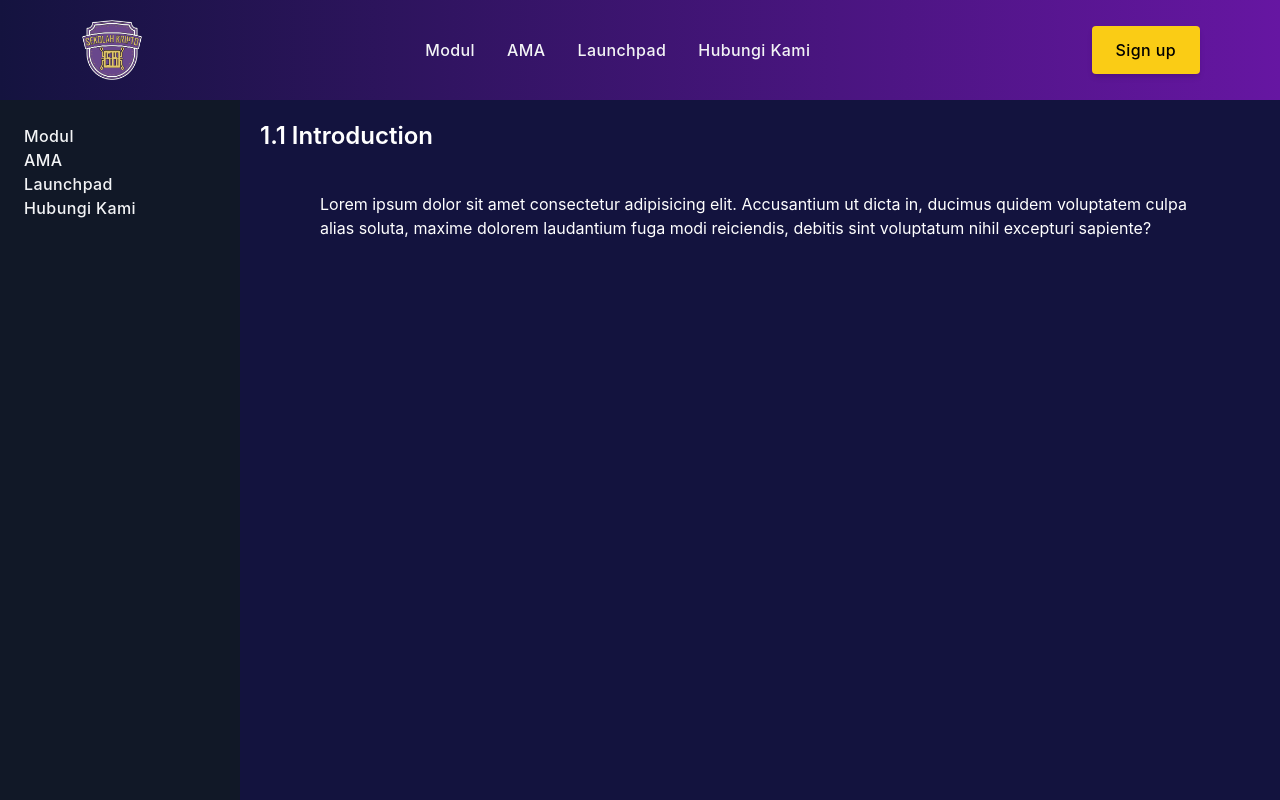
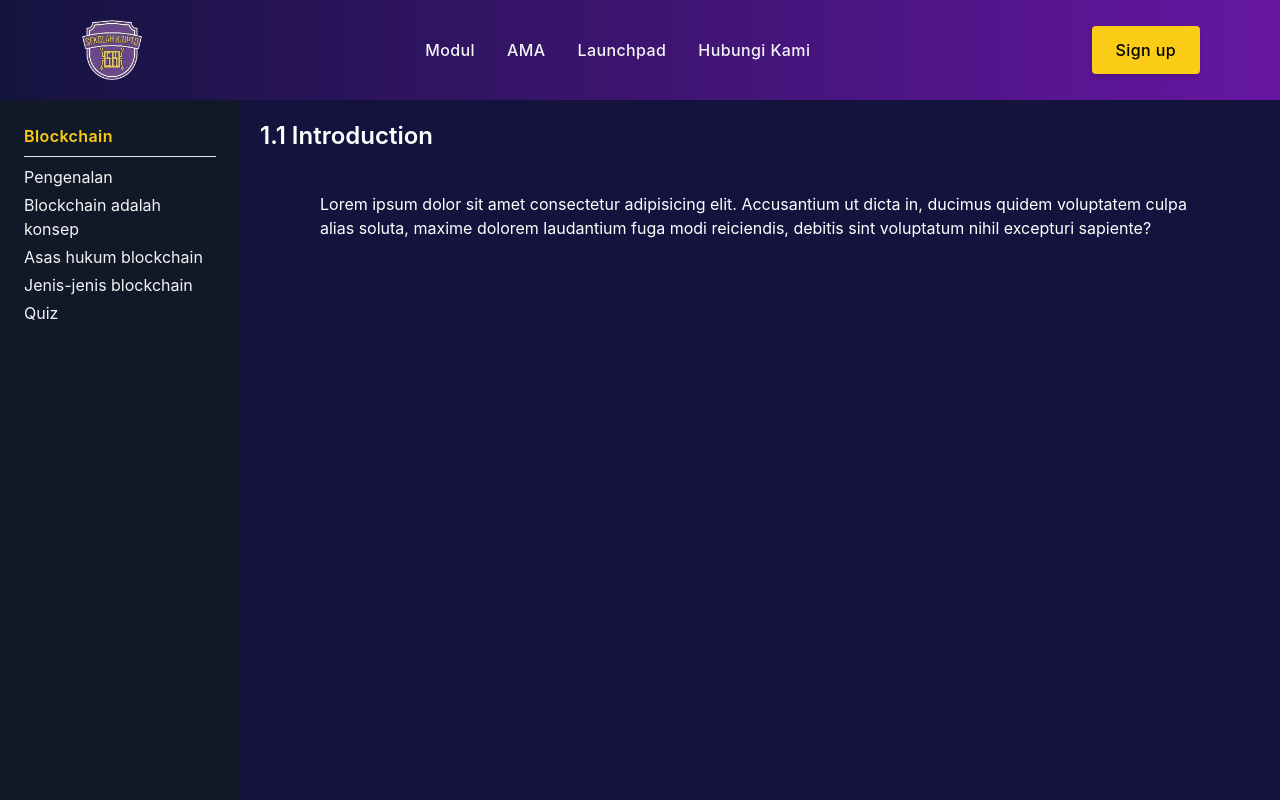
Before and after one commit to Mudennn/eduhub, a React (Create React App) app: page /modulnft in a window 1280 px wide. Shown: the top 800 px of the page. Built offline with nearby package versions, Linux system fonts and the light colour scheme.

Commit message:
update sidebar v2

```diff
--- a/src/components/ModulNFT.jsx
+++ b/src/components/ModulNFT.jsx
@@ -23,7 +23,7 @@ const ModulNFT = () => {
             ></iframe>
             </div>
         </div> */}
-        <div className="mx-auto px-20 mt-10">
+        <div className="mx-auto lg:px-20 px-5 mt-10">
             <p>Lorem ipsum dolor sit amet consectetur adipisicing elit. Accusantium ut dicta in, ducimus quidem voluptatem culpa alias soluta, maxime dolorem laudantium fuga modi reiciendis, debitis sint voluptatum nihil excepturi sapiente?</p>
         </div>
       </div>
--- a/src/components/Sidebar.jsx
+++ b/src/components/Sidebar.jsx
@@ -1,196 +1,88 @@
 import React, { useState } from "react";
 import { Link } from "react-router-dom";
-import { AiOutlineClose } from "react-icons/ai";
-import { BsArrowRightCircle, BsArrowLeftCircle } from "react-icons/bs";
-import { useStateContext } from "../contexts/ContextProvider";
-import Logo from "../images/Sekolah.png"
+import { RiArrowDropDownLine, RiCloseFill } from "react-icons/ri";
 
 const Sidebar = () => {
   const menus = [
-    { name: "1.1 Pengenalan", link: "/modulnft" },
-    { name: "1.2 Download Metamask", link: "/modulnft" },
+    { name: "Pengenalan", link: "/modulnft" },
+    { name: "Blockchain adalah konsep", link: "/modulnft" },
+    { name: "Asas hukum blockchain", link: "/" },
+    { name: "Jenis-jenis blockchain", link: "/" },
     { name: "Quiz", link: "/" },
   ];
-  const [open, setOpen] = useState(false);
+
   const [isMenuOpen, setIsMenuOpen] = useState(false);
 
   return (
-
     <div>
       <div className="w-full p-6 sm:w-60 bg-gray-900 text-gray-100 md:min-h-screen z-10 ">
-        <div className="">
-          <ul className=" hidden md:block">
-            <li>
+        <div>
+          <h2 className="hidden md:block font-semibold tracking-wide text-yellow-400">Blockchain</h2>
+          <hr className="hidden md:block my-2"/>
+          {menus.map((menu, i) => (
+            <nav>
+              <ul key={i}>
+                <li className=" hidden md:block mt-1">
                   <Link
-                to="/modul"
-                className="font-medium tracking-wide text-gray-100 transition-colors duration-200"
+                    to={menu.link}
+                    className="text-gray-100 transition-colors duration-200 hover:text-yellow-400"
                   >
-                Modul
-              </Link>
-            </li>
-            <li>
-              <Link
-                to="/ama"
-
-                className="font-medium tracking-wide text-gray-100 transition-colors duration-200"
-              >
-                AMA
-              </Link>
-            </li>
-            <li>
-              <Link
-                to="/launchpad"
-
-                className="font-medium tracking-wide text-gray-100 transition-colors duration-200"
-              >
-                Launchpad
-              </Link>
-            </li>
-            <li>
-              <Link
-                to="/hubungikami"
-
-                className="font-medium tracking-wide text-gray-100 transition-colors duration-200"
-              >
-                Hubungi Kami
+                    {menu.name}
                   </Link>
                 </li>
               </ul>
-
-          <div className="md:hidden flex justify-center ">
+            </nav>
+          ))}
+          {/* Topik Button  */}
+          <div className="md:hidden flex justify-start ">
             <button
-              className="p-2 -mr-1 transition duration-200 rounded focus:outline-none focus:shadow-outline"
+              className="p-2 transition duration-200 rounded focus:outline-none focus:shadow-outline"
               onClick={() => setIsMenuOpen(true)}
             >
-              <svg className="w-5 text-white" viewBox="0 0 24 24">
-                <path
-                  fill="currentColor"
-                  d="M23,13H1c-0.6,0-1-0.4-1-1s0.4-1,1-1h22c0.6,0,1,0.4,1,1S23.6,13,23,13z"
-                />
-                <path
-                  fill="currentColor"
-                  d="M23,6H1C0.4,6,0,5.6,0,5s0.4-1,1-1h22c0.6,0,1,0.4,1,1S23.6,6,23,6z"
-                />
-                <path
-                  fill="currentColor"
-                  d="M23,20H1c-0.6,0-1-0.4-1-1s0.4-1,1-1h22c0.6,0,1,0.4,1,1S23.6,20,23,20z"
-                />
-              </svg>
+              <div className="flex items-center">
+                <span className="text-md">Topik</span>{" "}
+                <RiArrowDropDownLine className="text-3xl" />
+              </div>
             </button>
+
+            {/* Mobile Navbar  */}
             {isMenuOpen && (
               <div className="absolute top-[110px] left-0 p-5  w-full z-20 ">
                 <div className="p-5 bg-white border rounded shadow-sm">
-                  <div className="flex justify-end mb-4">
+                  <div className="flex items-center justify-between  mb-2 ">
+                    <h2 className=" font-semibold tracking-wider text-yellow-400 uppercase">Blockchain</h2>
                     <div>
                       <button
                         aria-label="Close Menu"
                         title="Close Menu"
-                        className="p-2 -mt-2 -mr-2 transition duration-200 rounded hover:bg-gray-200 focus:bg-gray-200 focus:outline-none focus:shadow-outline"
+                        className="p-2 --mr-2 transition duration-200 rounded hover:bg-gray-200 focus:bg-gray-200 focus:outline-none focus:shadow-outline"
                         onClick={() => setIsMenuOpen(false)}
                       >
-                        <svg className="w-5 text-gray-600" viewBox="0 0 24 24">
-                          <path
-                            fill="currentColor"
-                            d="M19.7,4.3c-0.4-0.4-1-0.4-1.4,0L12,10.6L5.7,4.3c-0.4-0.4-1-0.4-1.4,0s-0.4,1,0,1.4l6.3,6.3l-6.3,6.3 c-0.4,0.4-0.4,1,0,1.4C4.5,19.9,4.7,20,5,20s0.5-0.1,0.7-0.3l6.3-6.3l6.3,6.3c0.2,0.2,0.5,0.3,0.7,0.3s0.5-0.1,0.7-0.3 c0.4-0.4,0.4-1,0-1.4L13.4,12l6.3-6.3C20.1,5.3,20.1,4.7,19.7,4.3z"
-                          />
-                        </svg>
+                        <RiCloseFill className="text-gray-600 text-3xl" />
                       </button>
                     </div>
                   </div>
+                  <hr />
+                  {menus.map((menu, i) => (
                     <nav>
-                    <ul className="space-y-4">
-                      <li>
+                      <ul key={i}>
+                        <li className=" mt-4">
                           <Link
-                          to="/modul"
-                          className="font-medium tracking-wide text-gray-700 transition-colors duration-200"
+                            to={menu.link}
+                            className="font-medium tracking-wide text-gray-700 transition-colors duration-200 hover:text-yellow-400"
                           >
-                          Modul
-                        </Link>
-                      </li>
-                      <li>
-                        <Link
-                          to="/ama"
-                          className="font-medium tracking-wide text-gray-700 transition-colors duration-200"
-                        >
-                          AMA
-                        </Link>
-                      </li>
-                      <li>
-                        <Link
-                          to="/launchpad"
-                          className="font-medium tracking-wide text-gray-700 transition-colors duration-200"
-                        >
-                          Launchpad
-                        </Link>
-                      </li>
-                      <li>
-                        <Link
-                          to="/hubungikami"
-
-                          className="font-medium tracking-wide text-gray-700 transition-colors duration-200"
-                        >
-                          Hubungi Kami
+                            {menu.name}
                           </Link>
                         </li>
                       </ul>
                     </nav>
+                  ))}
                 </div>
               </div>
             )}
           </div>
         </div>
       </div>
-      {/* <div className={` ${open ? "w-56" : "w-0 "} bg-gray-900 lg:h-screen p-5  pt-8 relative duration-300 z-10`}>
-        <BsArrowLeftCircle
-          className={`absolute cursor-pointer -right-3 top-9 w-7  ${
-            !open && "rotate-180"
-          }`}
-          onClick={() => setOpen(!open)}
-        />
-        <div className="flex gap-x-4 items-center">
-          <h1
-            className={`text-white origin-left font-medium text-xl duration-200 ${
-              !open && "scale-0"
-            }`}
-          >
-            Digital Wallet
-          </h1>
-        </div>
-        <ul className="pt-6">
-          {menus.map((Menu, index) => (
-            <li
-              key={index}
-              className={`flex  rounded-md p-2 cursor-pointer hover:bg-light-white text-gray-300 text-sm items-center gap-x-4
-              ${Menu.gap ? "mt-9" : "mt-2"} ${
-                index === 0 && "bg-light-white"
-              } `}
-            >
-              <span className={`${!open && "hidden"} origin-left duration-200`}>
-                {Menu.name}
-              </span>
-            </li>
-          ))}
-        </ul>
-      </div> */}
-
-      {/* <div className={`${open ? "w-72": "w-20"}relative w-full p-6 sm:w-60 bg-gray-900 text-gray-100 min-h-screen z-10`}>
-        <BsArrowLeftCircle className="cursor-pointer absolute -right-2"/>
-        <nav className="space-y-8 text-sm">
-          <div className="space-y-2">
-            <h2 className="text-sm font-semibold tracking-widest uppercase dark:text-gray-400">
-              Digital Wallet
-            </h2>
-            <div className="flex flex-col space-y-1">
-              <Link to="/modulnft" className="hover:text-yellow-400">
-                1.1 Pengenalan
-              </Link>
-              <Link to="/" className="hover:text-yellow-400">
-                1.2 Download Metamask
-              </Link>
-            </div>
-          </div>
-        </nav>
-      </div> */}
     </div>
   );
 };
```
Lines whose indentation alone changed are shown as unchanged.
